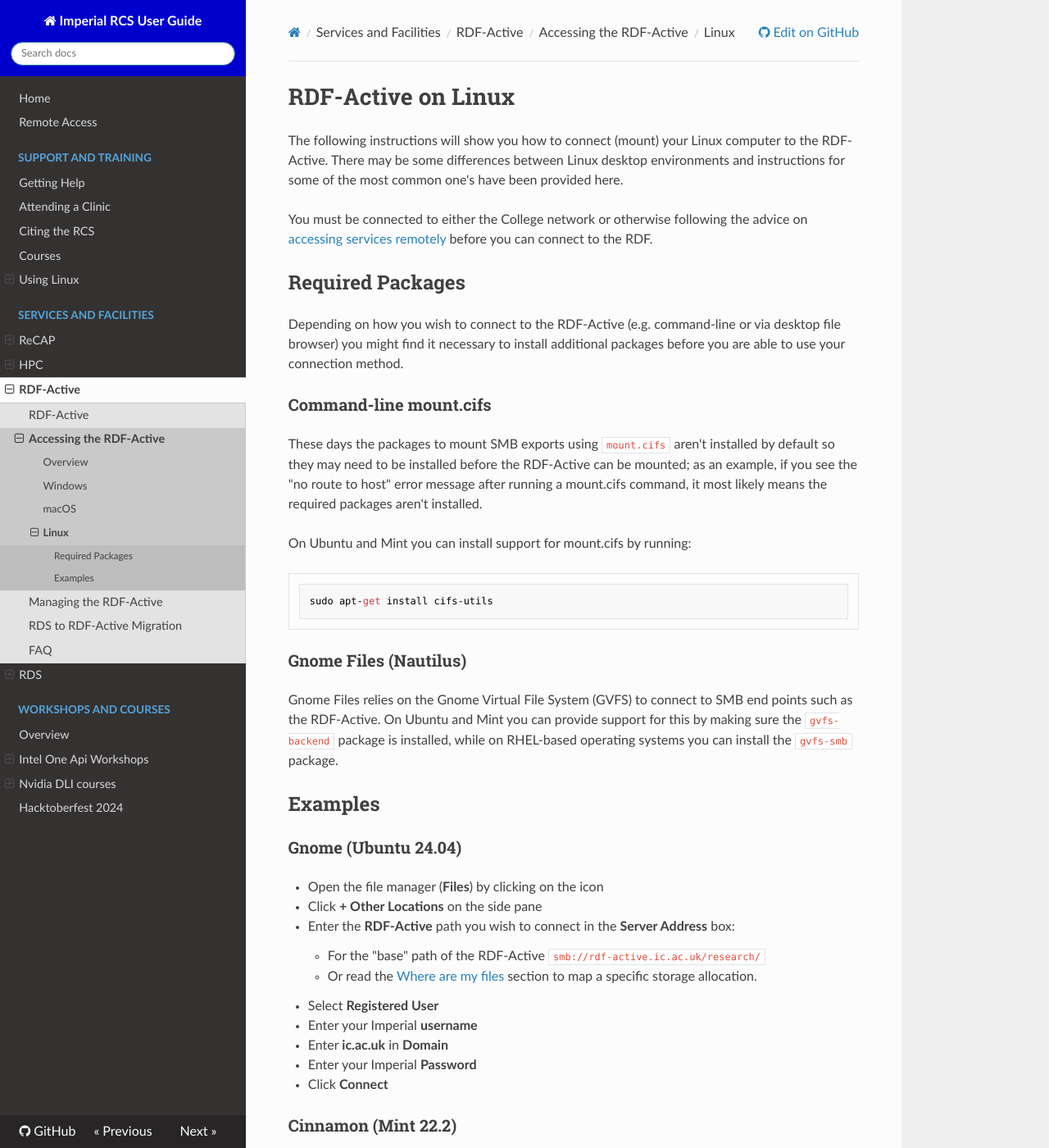
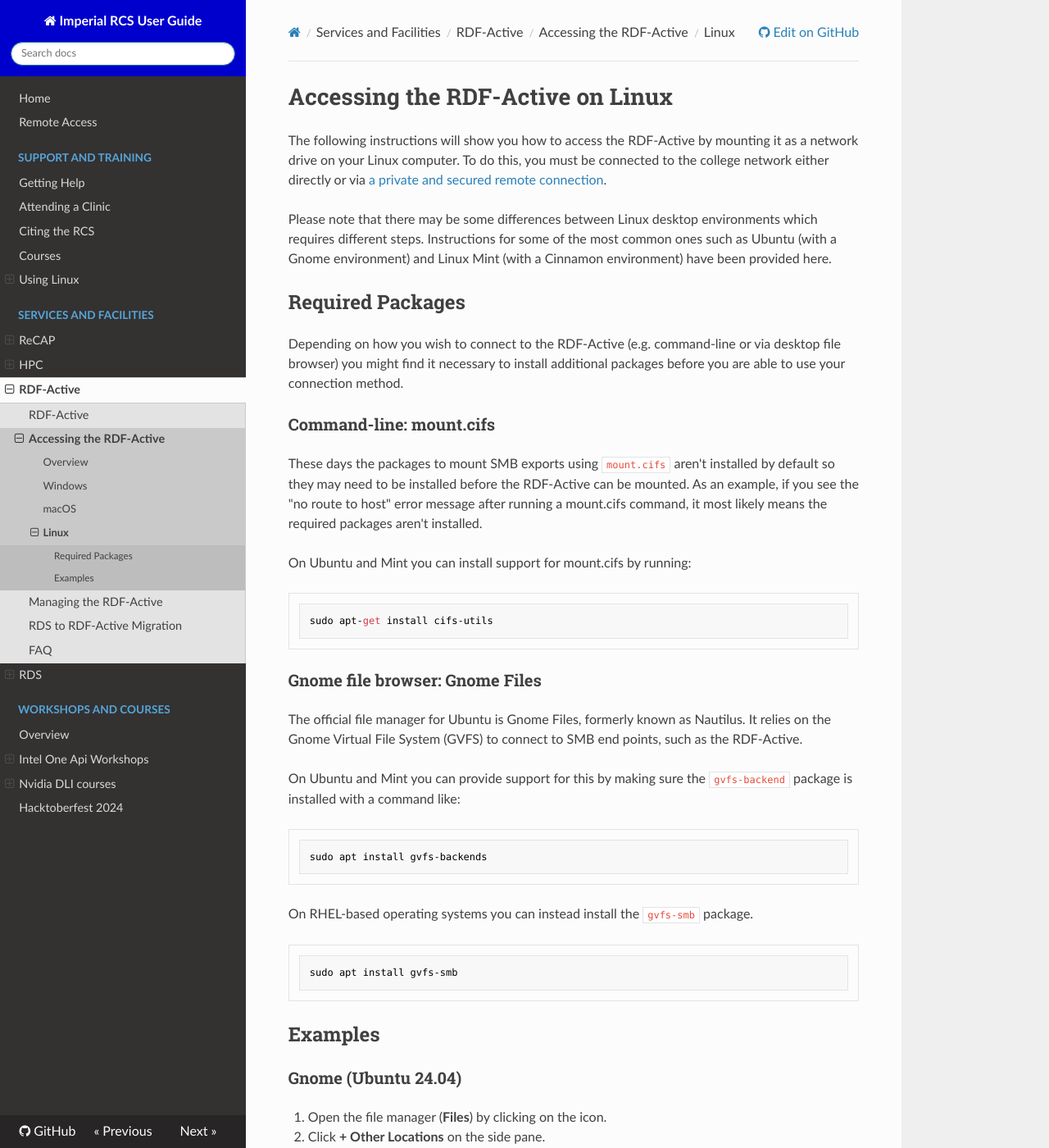
Before and after one commit to ImperialCollegeLondon/icl-rcs-user-guide, an MkDocs documentation site: the page built from docs/rdfactive/access/linux.md, in a window 1280 px wide and 1400 px high. Shown: the whole window at 82% size. Built offline with MkDocs 1.6.1, drawn with Linux system fonts in a browser that asks for light colours; nearby versions of some CDN libraries; some of the changed text lies outside the part shown.

Commit message:
feat(rdfactive access docs + remote access)

````diff
--- a/docs/rdfactive/access/index.md
+++ b/docs/rdfactive/access/index.md
@@ -3,16 +3,16 @@ TODO rename file to `rdfactive-access-index.md`
 
 !!! warning
 
-    You must be connected to the campus network or otherwise using the [University's remote access service](../../remoteaccess.md) in order to connect to the RDF-Active.
+    You **must** be connected to the campus network or otherwise using the [University's remote access service](../../remoteaccess.md) in order to connect to the RDF-Active.
 
 The RDF-Active is accessible at the following file path:
 
 *  `\\rdf-active.ic.ac.uk\research\` ([Windows](./windows.md)) or
 * `smb://rdf-active.ic.ac.uk/research/` ([macOS](./macos.md) and [Linux](./linux.md))
 
-Your username will be in the form `username@ic.ac.uk` and you will need your standard Imperial password; please use the above links for more details for each operating system.
+Once connected to the university network, you can simply use Chrome browser to access the RDF-Active. Simply paste either the above "root" file path or a specific storage allocation's file path into the search bar like a web url. You should be able to navigate through the folders you have access to much like a file browser. Alternatively, you can click on the above links to access the RDF-Active through your OS's built-in file browser.
 
-We recommend you read through the *"Where are my files?"* section below for advice on how to browse the file system or otherwise know how to connect to the specific directory (XXX) of the file system that you need to.
+Read through the *"Where are my files?"* section below for advice on how to browse the file system and connect to a specific storage allocation's directory.
 
 ## Where are my files?
 
@@ -20,12 +20,10 @@ The RDF-Active uses a file system layout that corresponds to the organisational
 
 Faculty/Department/Research Group/Storage Allocation/
 
-* **Faculty** - this is represented as a shortname, you will find a list of these [listed below](#faculty-shortnames).
+* **Faculty** - this is represented as a shortname, you will find these [listed below](#faculty-shortnames).
 * **Department** - this will be the full department name in lower case, with spaces replaced with underscores.
 * **Research Group** - this will be a shortname for the research group your storage allocation is contained in. It will typically be the username of the research group lead.
 * **Storage Allocation** - this will be the shortname created for the storage allocation.
-
-You should be able to tell what your path is by opening your storage allocation when
 
 !!! tip
     The path to your storage allocation is visible on the [ReCAP](../../recap/index.md) portal under the *Allocation Attributes*. In that section, you will find an *Attribute* called *Filesystem location* which will have a path of the form:
--- a/docs/rdfactive/access/linux.md
+++ b/docs/rdfactive/access/linux.md
@@ -1,16 +1,16 @@
-# RDF-Active on Linux
+# Accessing the RDF-Active on Linux
 
-The following instructions will show you how to connect (mount) your Linux computer to the RDF-Active. There may be some differences between Linux desktop environments and instructions for some of the most common one's have been provided here.
+The following instructions will show you how to access the RDF-Active by mounting it as a network drive on your Linux computer. To do this, you must be connected to the college network either directly or via [a private and secured remote connection](../../remoteaccess.md).
 
-You must be connected to either the College network or otherwise following the advice on [accessing services remotely](../../remoteaccess.md) before you can connect to the RDF.
+Please note that there may be some differences between Linux desktop environments which requires different steps. Instructions for some of the most common ones such as Ubuntu (with a Gnome environment) and Linux Mint (with a Cinnamon environment) have been provided here.
 
 ## Required Packages
 
 Depending on how you wish to connect to the RDF-Active (e.g. command-line or via desktop file browser) you might find it necessary to install additional packages before you are able to use your connection method.
 
-### Command-line mount.cifs
+### Command-line: mount.cifs
 
-These days the packages to mount SMB exports using `mount.cifs` aren't installed by default so they may need to be installed before the RDF-Active can be mounted; as an example, if you see the "no route to host" error message after running a mount.cifs command, it most likely means the required packages aren't installed.
+These days the packages to mount SMB exports using `mount.cifs` aren't installed by default so they may need to be installed before the RDF-Active can be mounted. As an example, if you see the "no route to host" error message after running a mount.cifs command, it most likely means the required packages aren't installed.
 
 On Ubuntu and Mint you can install support for mount.cifs by running:
 
@@ -18,34 +18,46 @@ On Ubuntu and Mint you can install support for mount.cifs by running:
 sudo apt-get install cifs-utils
 ```
 
-### Gnome Files (Nautilus)
+### Gnome file browser: Gnome Files
 
-Gnome Files relies on the Gnome Virtual File System (GVFS) to connect to SMB end points such as the RDF-Active. On Ubuntu and Mint you can provide support for this by making sure the `gvfs-backend` package is installed, while on RHEL-based operating systems you can install the `gvfs-smb` package.
+The official file manager for Ubuntu is Gnome Files, formerly known as Nautilus. It relies on the Gnome Virtual File System (GVFS) to connect to SMB end points, such as the RDF-Active.
+
+On Ubuntu and Mint you can provide support for this by making sure the `gvfs-backend` package is installed with a command like:
+
+```
+sudo apt install gvfs-backends
+```
+
+On RHEL-based operating systems you can instead install the `gvfs-smb` package.
+
+```
+sudo apt install gvfs-smb
+```
 
 ## Examples
 
 ### Gnome (Ubuntu 24.04)
 
-* Open the file manager (**Files**) by clicking on the icon
-* Click **+ Other Locations** on the side pane
-* Enter the **RDF-Active** path you wish to connect in the **Server Address** box:
-    * For the "base" path of the RDF-Active  `smb://rdf-active.ic.ac.uk/research/`
-    * Or read the [Where are my files](./index.md#where-are-my-files) section to map a specific storage allocation.
-* Select **Registered User**
-* Enter your Imperial **username**
-* Enter **ic.ac.uk** in **Domain**
-* Enter your Imperial **Password**
-* Click **Connect**
+1. Open the file manager (**Files**) by clicking on the icon.
+2. Click **+ Other Locations** on the side pane.
+3. Enter the **RDF-Active** path you wish to connect in the **Server Address** box:
+    * To access the RDF-Active's "root" directory, the Linux path is `smb://rdf-active.ic.ac.uk/research/`
+    * To access a specific storage allocation's directory, review the [Where are my files](./index.md#where-are-my-files) section to identify the allocation's path.
+4. Select **Registered User**.
+5. Enter your Imperial **username**.
+6. Enter **ic.ac.uk** in **Domain**.
+7. Enter your Imperial **Password**.
+8. Click **Connect**.
 
 ### Cinnamon (Mint 22.2)
 
-* Open the file manager (**Files**) by clicking the icon
-* From the **File** menu, click **Connect to Server..**
-* In the window that appears, use the menu to change the **Type** to **Windows share**.
-* Enter the following connection details:
+1. Open the file manager (**Files**) by clicking the icon.
+2. From the **File** menu, click **Connect to Server..**.
+3. In the window that appears, use the menu to change the **Type** to **Windows share**.
+4. Enter the following connection details:
     * **Server:** `rdf-active.ic.ac.uk`
     * **Share:** `research`
-    * **Folder:** Either leave as "`/`" for the base of the file system or read the [Where are my files](./index.md#where-are-my-files) section to map a specific storage allocation.
+    * **Folder:** Either leave as "`/`" for the RDF-Active's "root" directory, or enter a specific storage allocation's path, which can be found with the [Where are my files](./index.md#where-are-my-files) section.
     * **Domain Name:** Enter `ic.ac.uk`
     * **User name** and **Password:** Enter your Imperial username and password.
-* Click **Connect**
+5. Click **Connect**.
````
Also changed, not shown: docs/rdfactive/access/macos.md (+13 -13 lines), docs/rdfactive/access/windows.md (+13 -17 lines), docs/remoteaccess.md (+4 -4 lines).
